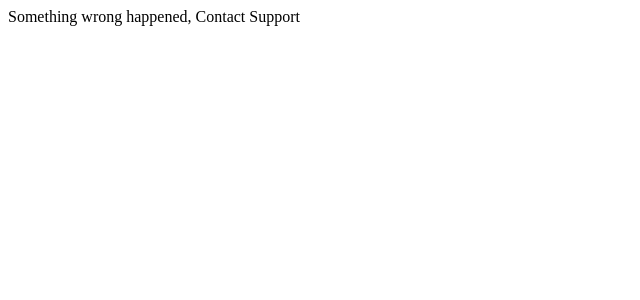
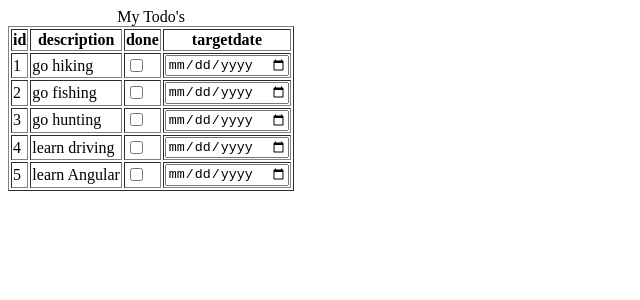
Before and after one commit to Rajavenkateshgurugubelli/angular-with-springboot, an Angular app in the folder frontend/todo/: page /todo in a window 1280 px wide. Shown: the top 300 px of the page, without its empty margins (0-640 px from the left). Built offline with nearby package versions, Linux system fonts and the light colour scheme.

Commit message:
developed todo page

```diff
--- a/frontend/todo/src/app/app.component.ts
+++ b/frontend/todo/src/app/app.component.ts
@@ -2,11 +2,13 @@ import { Component } from '@angular/core';
 import { RouterOutlet } from '@angular/router';
 import { WelcomeComponent } from './welcome/welcome.component';
 import { LoginComponent } from './login/login.component';
+import { ErrorComponent } from './error/error.component';
+import { ListTodosComponent } from './list-todos/list-todos.component';
 
 @Component({
   selector: 'app-root',
   standalone: true,
-  imports: [RouterOutlet,WelcomeComponent,LoginComponent],
+  imports: [RouterOutlet,WelcomeComponent,LoginComponent,ErrorComponent,ListTodosComponent],
   templateUrl: './app.component.html',
   styleUrl: './app.component.css'
 })
--- a/frontend/todo/src/app/app.routes.ts
+++ b/frontend/todo/src/app/app.routes.ts
@@ -1,4 +1,5 @@
 import { ErrorComponent } from './error/error.component';
+import { ListTodosComponent } from './list-todos/list-todos.component';
 import { LoginComponent } from './login/login.component';
 import { WelcomeComponent } from './welcome/welcome.component';
 import { NgModule } from '@angular/core';
@@ -9,7 +10,9 @@ export const routes: Routes = [
     {path:'',component:LoginComponent},
     {path:'login',component:LoginComponent},
     {path:'welcome/:name',component:WelcomeComponent},
+    {path:'todo',component:ListTodosComponent},
     {path:'**',component:ErrorComponent}
+
 
 
 ];
--- /dev/null
+++ b/frontend/todo/src/app/list-todos/list-todos.component.html
@@ -0,0 +1,23 @@
+<table border="'2">
+    <caption>My Todo's</caption>
+    <thead>
+        <tr>
+            <th>id</th>
+            <th>description</th>
+            <th>done</th>
+            <th>targetdate</th>
+        </tr>
+    </thead>
+    <tbody >
+        <tr *ngFor="let todo of todos">
+            <td>{{todo.id}}</td>
+            <td>{{todo.description}}</td>
+            <td>
+                <input type="checkbox" name="done" [(ngModel)]="todo.done">
+            </td>
+            <td>
+                <input type="date" name="date" [(ngModel)]="todo.targetDate">
+            </td>
+        </tr>
+    </tbody>
+</table>
--- /dev/null
+++ b/frontend/todo/src/app/list-todos/list-todos.component.ts
@@ -0,0 +1,40 @@
+import { NgFor } from '@angular/common';
+import { Component, OnInit } from '@angular/core';
+import { FormsModule, NgModel } from '@angular/forms';
+
+@Component({
+  selector: 'app-list-todos',
+  standalone: true,
+  imports: [NgFor,FormsModule],
+  templateUrl: './list-todos.component.html',
+  styleUrl: './list-todos.component.css'
+})
+export class ListTodosComponent implements OnInit {
+
+  todos=[
+    new Todo(1,'go hiking',false,new Date()),
+    new Todo(2,'go fishing',false,new Date()),
+    new Todo(3,'go hunting',false,new Date()),
+    new Todo(4,'learn driving',false,new Date()),
+    new Todo(5,'learn Angular',false,new Date())
+  ]
+  constructor(){
+
+  }
+
+  ngOnInit(){
+
+  }
+
+}
+
+export class Todo{
+  constructor(
+    public id:number,
+    public description:string,
+    public done:boolean,
+    public targetDate:Date
+  ){
+
+  }
+}
--- a/frontend/todo/src/app/welcome/welcome.component.html
+++ b/frontend/todo/src/app/welcome/welcome.component.html
@@ -1 +1,6 @@
-Welcome {{name}}! {{welcomeMessage}}
+ <div>Welcome {{name}}! {{welcomeMessage}}</div>
+<div>
+    <h4>This is a link for todo page</h4>
+    <a href= '/todo'>Todo</a>
+
+</div>
```
Also changed, not shown: frontend/todo/src/app/app.module.ts (+6 -2 lines), frontend/todo/src/app/list-todos/list-todos.component.css (added), 1 other file (tests, documents, lock files or other folders).
